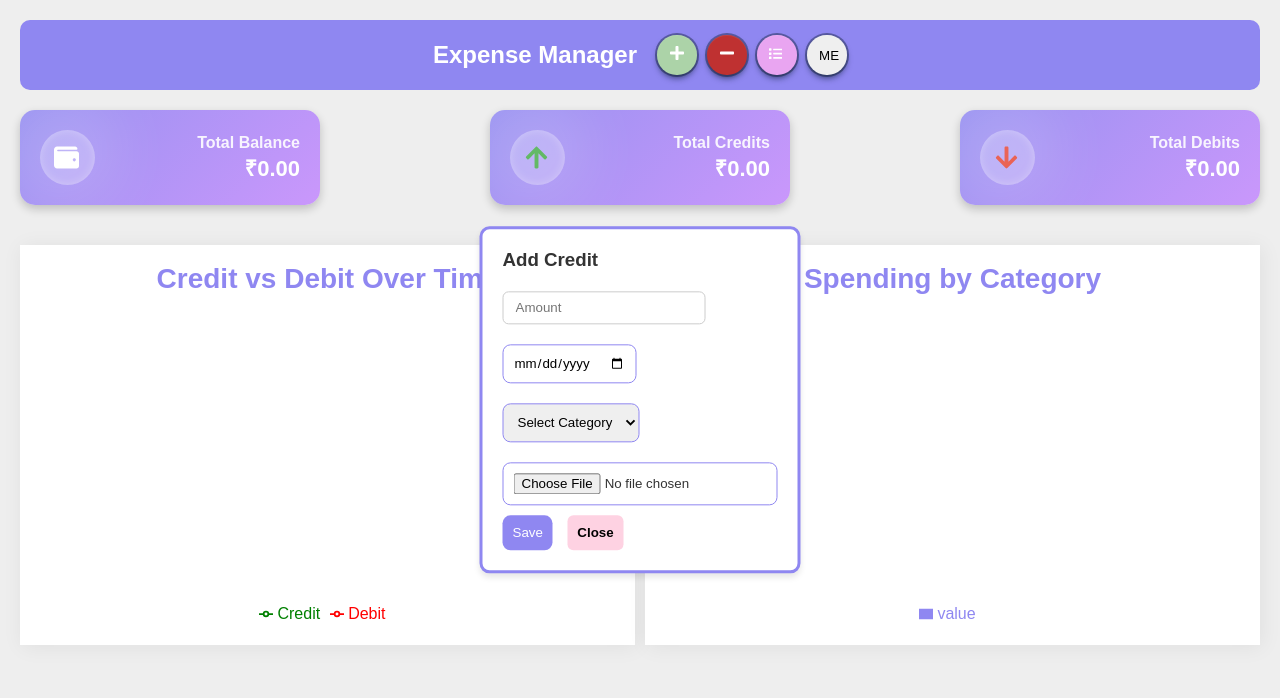
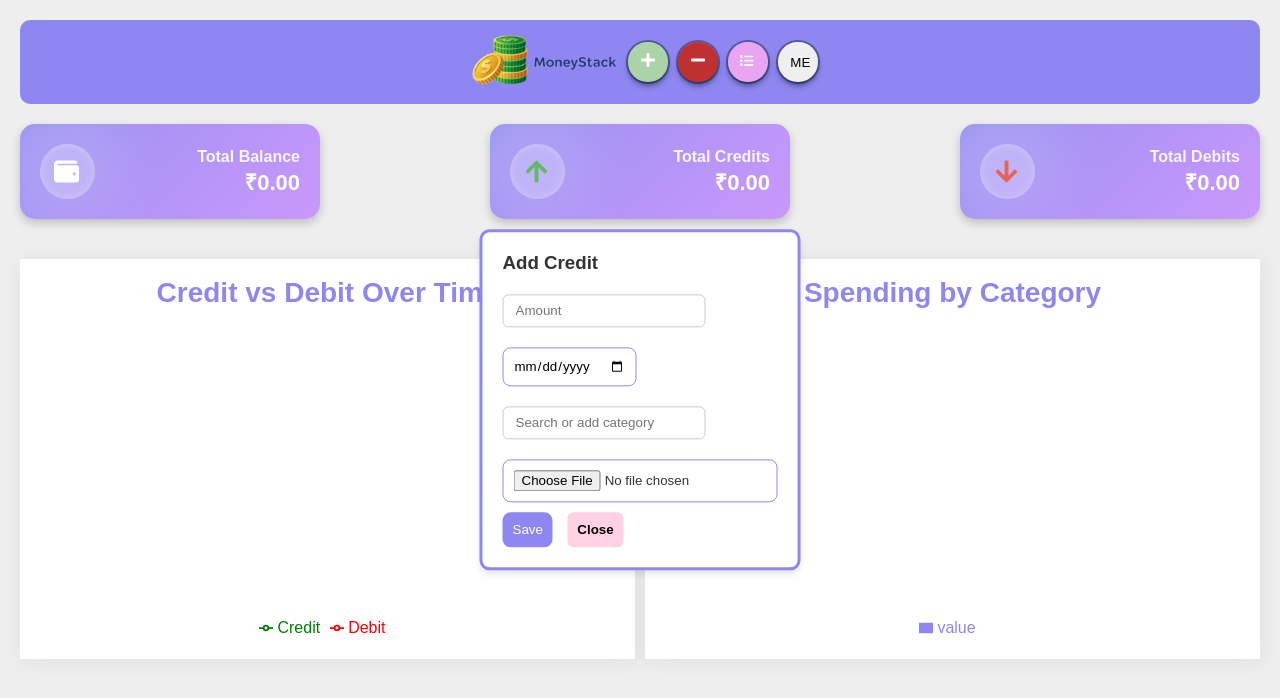
Before and after one commit to SavyaAaseya/moneystack, a React (Create React App) app: page / in a window 1280 px wide. Both pictures are taken after a click on the button 677 px from the left and 55 px from the top of the page. Shown: the top 698 px of the page. Built offline with nearby package versions, Linux system fonts and the light colour scheme.

Commit message:
Added search and add functionality for categories.

```diff
--- a/public/index.html
+++ b/public/index.html
@@ -5,11 +5,11 @@
     <link rel="icon" href="%PUBLIC_URL%/favicon.ico" />
     <meta name="viewport" content="width=device-width, initial-scale=1" />
     <meta name="theme-color" content="#000000" />
-    <meta
-      name="description"
-      content="Web site for expense management."
+    <meta name="description" content="Web site for expense management." />
+    <link
+      rel="apple-touch-icon"
+      href="%PUBLIC_URL%/Gemini_Generated_Image_kk3a8kkk3a8kkk3a.jpeg"
     />
-    <link rel="apple-touch-icon" href="%PUBLIC_URL%/logo192.png" />
     <!--
       manifest.json provides metadata used when your web app is installed on a
       user's mobile device or desktop. See https://developers.google.com/web/fundamentals/web-app-manifest/
@@ -24,7 +24,7 @@
       work correctly both with client-side routing and a non-root public URL.
       Learn how to configure a non-root public URL by running `npm run build`.
     -->
-    <title>Expense Manager</title>
+    <title>MoneyStack</title>
   </head>
   <body>
     <noscript>You need to enable JavaScript to run this app.</noscript>
--- a/src/app.css
+++ b/src/app.css
@@ -61,6 +61,12 @@ h6 {
   background-color: #8f87f1;
   border-radius: 10px;
   margin-bottom: 20px;
+}
+
+.app-logo {
+  height: 50px;
+  width: auto;
+  object-fit: contain;
 }
 
 .app-header h1 {
--- a/src/components/Dashboard/Dashboard.js
+++ b/src/components/Dashboard/Dashboard.js
@@ -1,5 +1,5 @@
 import React, { useState, useEffect } from "react";
-import { useNavigate } from "react-router-dom";
+import { useNavigate, Link } from "react-router-dom";
 import {
   FaPlus,
   FaMinus,
@@ -27,6 +27,7 @@ import {
 import * as XLSX from "xlsx";
 import { saveAs } from "file-saver";
 import Papa from "papaparse";
+import logo from "../../assets/logo.png";
 
 const Dashboard = () => {
   const [showModal, setShowModal] = useState(null);
@@ -59,9 +60,28 @@ const Dashboard = () => {
     "Health",
     "Education",
     "Transport",
+    "Recharges",
+    "Subscriptions",
     "Others",
     "Sports",
+    "Gym",
+    "Hobbies",
   ];
+  useEffect(() => {
+    const savedTransactions =
+      JSON.parse(localStorage.getItem("transactions")) || [];
+    setTransactions(savedTransactions);
+    setFilteredTransactions(savedTransactions);
+
+    // 🔄 Load custom categories from localStorage
+    const customCredits =
+      JSON.parse(localStorage.getItem("customCreditCategories")) || [];
+    const customDebits =
+      JSON.parse(localStorage.getItem("customDebitCategories")) || [];
+
+    creditCategories.push(...customCredits);
+    debitCategories.push(...customDebits);
+  }, [showTable]);
 
   useEffect(() => {
     const savedTransactions =
@@ -298,7 +318,10 @@ const Dashboard = () => {
     <div className="dashboard-container">
       {/* Header Section */}
       <header className="app-header">
-        <h1>Expense Manager</h1>
+        <Link to="/">
+          <img src={logo} alt="Expense Manager Logo" className="app-logo" />
+        </Link>
+
         <div className="header-buttons">
           <button
             className="credit-btn"
@@ -602,21 +625,50 @@ const Dashboard = () => {
               value={date}
               onChange={(e) => setDate(e.target.value)}
             />
-            <select
-              className="input-styles"
-              value={category}
-              onChange={(e) => setCategory(e.target.value)}
-            >
-              <option value="">Select Category</option>
-              {(showModal === "credit"
-                ? creditCategories
-                : debitCategories
-              ).map((cat) => (
-                <option key={cat} value={cat}>
-                  {cat}
-                </option>
-              ))}
-            </select>
+            <div className="custom-category-wrapper">
+              <input
+                type="text"
+                className="input-styles"
+                value={category}
+                placeholder="Search or add category"
+                onChange={(e) => setCategory(e.target.value)}
+                list="category-options"
+              />
+              <datalist id="category-options">
+                {[
+                  ...(showModal === "credit"
+                    ? creditCategories
+                    : debitCategories),
+                ].map((cat) => (
+                  <option key={cat} value={cat} />
+                ))}
+              </datalist>
+              {category &&
+                ![
+                  ...(showModal === "credit"
+                    ? creditCategories
+                    : debitCategories),
+                ].includes(category) && (
+                  <button
+                    className="add-category-btn"
+                    onClick={() => {
+                      const key =
+                        showModal === "credit"
+                          ? "customCreditCategories"
+                          : "customDebitCategories";
+                      const stored =
+                        JSON.parse(localStorage.getItem(key)) || [];
+                      if (!stored.includes(category)) {
+                        const updated = [...stored, category];
+                        localStorage.setItem(key, JSON.stringify(updated));
+                        alert("New category added!");
+                      }
+                    }}
+                  >
+                    + Add “{category}”
+                  </button>
+                )}
+            </div>
             <input
               className="input-styles"
               placeholder="Attachment (optional)"
```
Also changed, not shown: public/Gemini_Generated_Image_kk3a8kkk3a8kkk3a.jpeg (added), src/assets/logo.png (added).
